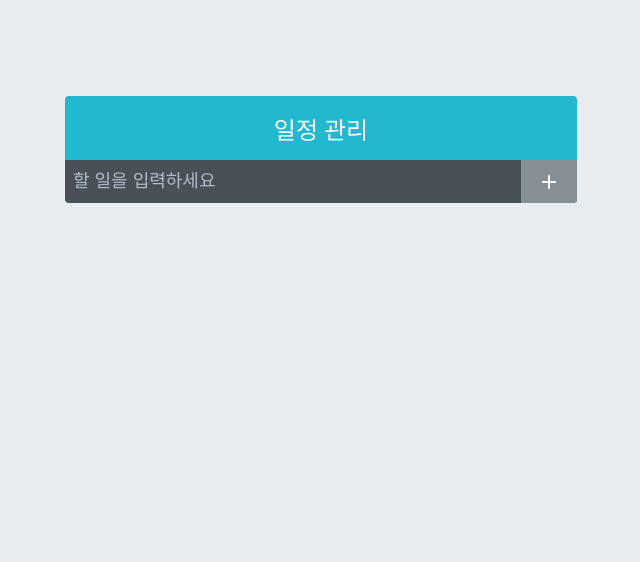
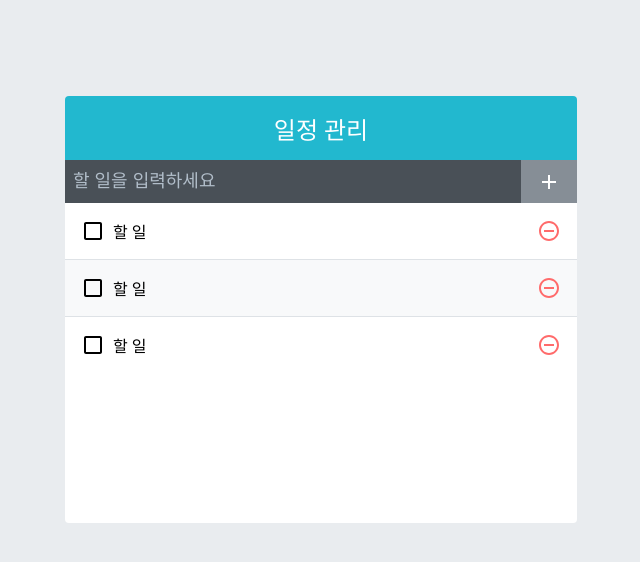
Before and after one commit to star-moon-cloud-k/WebProject, a React (Create React App) app in the folder react/todo-app/: page / in a window 1280 px wide. Shown: the top 562 px of the page, without its empty margins (319-959 px from the left). Built offline with nearby package versions, Linux system fonts and the light colour scheme.

Commit message:
Todo view

```diff
--- a/react/todo-app/src/App.js
+++ b/react/todo-app/src/App.js
@@ -4,11 +4,13 @@ import TodoTemplate from "./components/TodoTemplate";
 import TodoInsert from "./components/TodoInsert";
 
 import {MdCached} from "react-icons/md";
+import TodoList from "./components/TodoList";
 
 const App = () => {
     return (
         <TodoTemplate>
             <TodoInsert/>
+            <TodoList/>
         </TodoTemplate>)
 
         ;
--- /dev/null
+++ b/react/todo-app/src/components/TodoList.js
@@ -0,0 +1,15 @@
+import React from 'react';
+import TodoListItem from "./TodoListItem";
+import '../styles/TodoList.scss';
+
+const TodoList = () =>{
+    return (
+        <div className="TodoList">
+            <TodoListItem/>
+            <TodoListItem/>
+            <TodoListItem/>
+        </div>
+    );
+};
+
+export default TodoList;
--- /dev/null
+++ b/react/todo-app/src/components/TodoListItem.js
@@ -0,0 +1,23 @@
+import React from "react";
+import {
+    MdCheckBoxOutlineBlank,
+    MdCheckBox,
+    MdRemoveCircleOutline,
+} from "react-icons/md";
+import '../styles/TodoListItem.scss';
+
+const TodoListItem = () =>{
+    return (
+        <div className="TodoListItem">
+            <div className = "checkbox">
+                <MdCheckBoxOutlineBlank/>
+                <div className="text">할 일</div>
+            </div>
+            <div className="remove">
+                <MdRemoveCircleOutline/>
+            </div>
+        </div>
+    );
+};
+
+export default TodoListItem;
--- /dev/null
+++ b/react/todo-app/src/styles/TodoList.scss
@@ -0,0 +1,5 @@
+.TodoList {
+  min-height: 320px;
+  max-height: 513px;
+  overflow: auto;
+}
--- /dev/null
+++ b/react/todo-app/src/styles/TodoListItem.scss
@@ -0,0 +1,48 @@
+.TodoListItem {
+  padding: 1rem;
+  display: flex;
+  align-items: center;
+  &:nth-child(even){
+    background : #f8f9fa
+  }
+  .checkbox {
+    cursor: pointer;
+    flex: 1;    //차지할 수 있는 영역 모두 차지
+    display: flex;
+    align-items: center;
+    svg{
+      //아이콘
+      font-size: 1.5rem;
+    }
+  }
+  .text {
+    margin-left: 0.5rem;
+    flex: 1; //차지할 수 있는 영역 모두 차지
+  }
+  //체크되었을 때 보여 줄 스타일
+  &.checked{
+    svg{
+      color: #22b8cf;
+    }
+    .text{
+      color: #adb5db;
+      text-decoration: line-through;
+    }
+  }
+
+  .remove{
+    display: flex;
+    align-items: center;
+    font-size : 1.5rem;
+    color : #ff6b6b;
+    cursor : pointer;
+    &:hover{
+      color : #f38e8e;
+    }
+  }
+
+  //앨리먼트 사이사이에 테두리를 넣어 줌
+  & + &{
+    border-top : 1px solid #dee2e6;
+  }
+}
```
